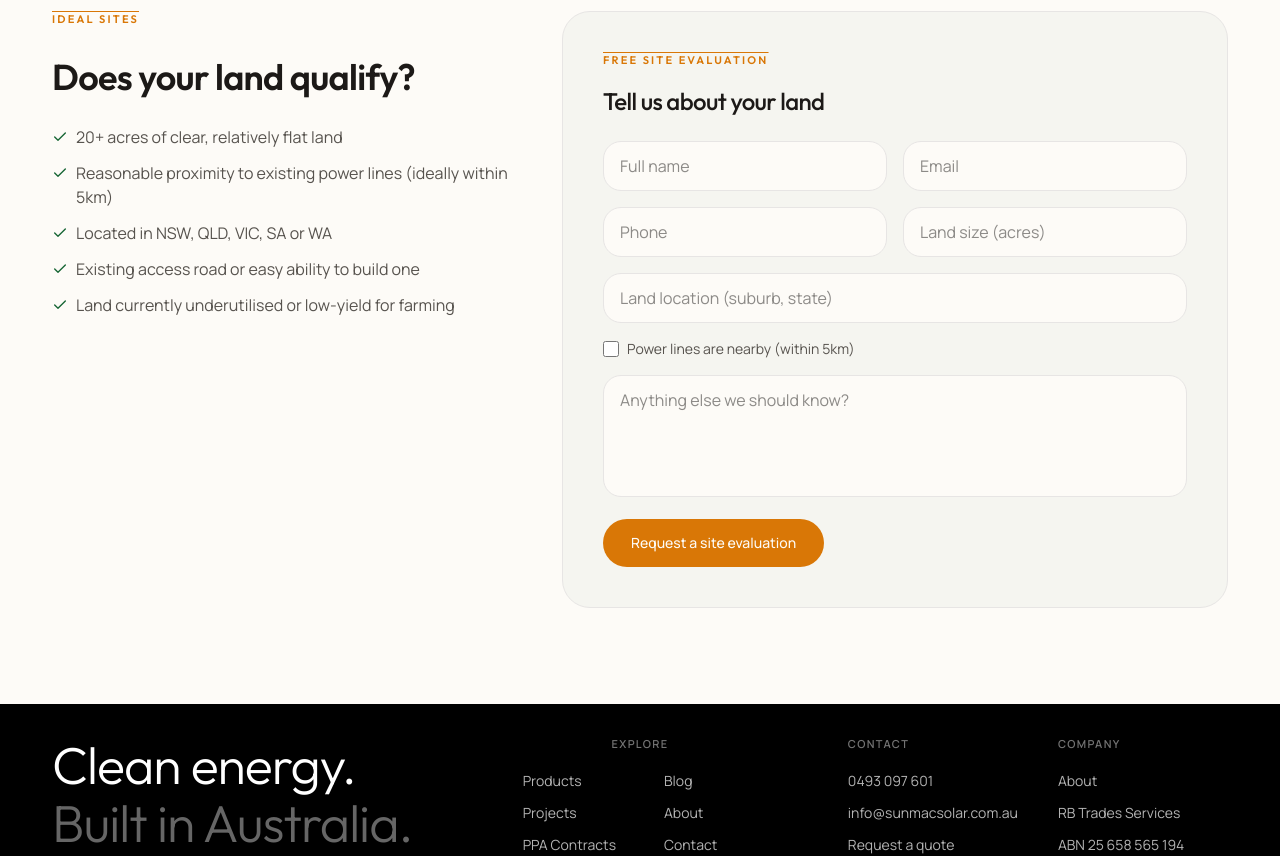
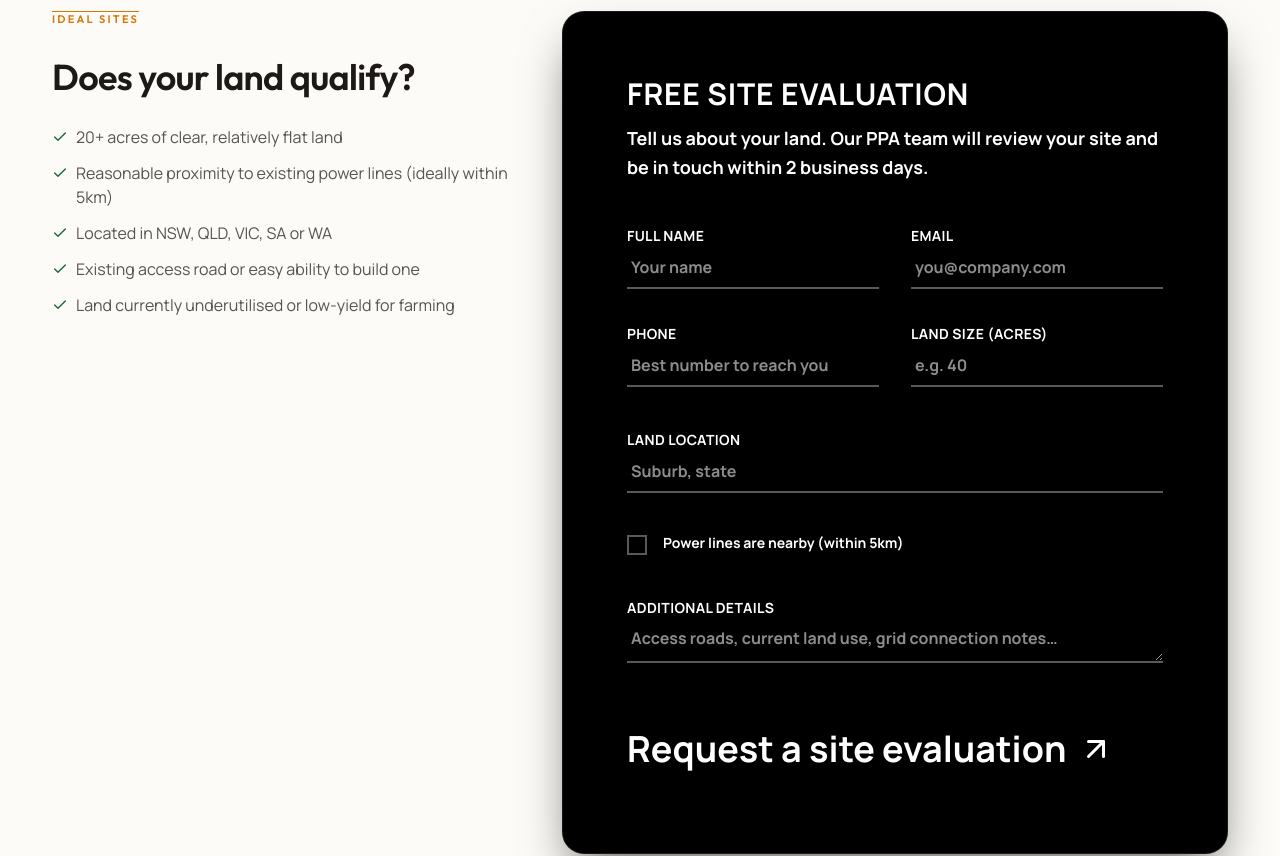
Before and after one commit to bhavya-darjii/sunmacsolar, a Next.js app in the folder frontend-final/: page /ppa in a window 1280 px wide. Shown: the part 1020-1876 px from the top of the page. Built offline with nearby package versions, Linux system fonts and the light colour scheme; no server answers.

Commit message:
Upgrade PPA form to featured dark aesthetic, extract shared form styles, and redesign Joey discovery banner

```diff
--- /dev/null
+++ b/frontend-final/components/forms/featuredFormStyles.ts
@@ -0,0 +1,8 @@
+export const featuredFormFieldClass =
+  "w-full border-b-2 border-[#ffffff]/35 bg-transparent px-1 py-2 font-bold text-[#ffffff] outline-none placeholder:font-bold placeholder:text-[#ffffff]/55 focus:border-[#ffffff]";
+
+export const featuredFormMessageFieldClass =
+  `${featuredFormFieldClass} min-h-[2.75rem] resize-y max-h-40 leading-snug`;
+
+export const featuredFormLabelClass =
+  "text-sm font-bold tracking-wide text-[#ffffff] uppercase";
--- a/frontend-final/pages/ppa.tsx
+++ b/frontend-final/pages/ppa.tsx
@@ -1,9 +1,24 @@
 import { useState } from "react";
 import Head from "next/head";
+import { motion } from "framer-motion";
 import { toast } from "sonner";
-import { Check, DollarSign, FileText, Map, Wrench, type LucideIcon } from "lucide-react";
+import {
+  ArrowUpRight,
+  Check,
+  DollarSign,
+  FileText,
+  Loader2,
+  Map,
+  Wrench,
+  type LucideIcon,
+} from "lucide-react";
 import Reveal from "@/components/Reveal";
 import PageIntro from "@/components/site/PageIntro";
+import {
+  featuredFormFieldClass,
+  featuredFormLabelClass,
+  featuredFormMessageFieldClass,
+} from "@/components/forms/featuredFormStyles";
 import { api } from "@/lib/api";
 
 interface Benefit {
@@ -46,17 +61,21 @@ export default function PpaPage() {
     notes: "",
   });
   const [submitting, setSubmitting] = useState(false);
+  const [submitStatus, setSubmitStatus] = useState<"idle" | "success" | "error">("idle");
 
   const onChange = (k: string, v: string | boolean) => setForm((f) => ({ ...f, [k]: v }));
 
   const onSubmit = async (e: React.FormEvent) => {
     e.preventDefault();
+    if (submitting) return;
+
     setSubmitting(true);
     try {
       await api.post("/ppa-inquiries", {
         ...form,
         land_size_acres: form.land_size_acres ? parseFloat(form.land_size_acres) : null,
       });
+      setSubmitStatus("success");
       toast.success("Inquiry sent — our PPA team will be in touch within 2 business days.");
       setForm({
         name: "",
@@ -67,8 +86,11 @@ export default function PpaPage() {
         has_grid_connection: false,
         notes: "",
       });
+      setTimeout(() => setSubmitStatus("idle"), 5000);
     } catch {
+      setSubmitStatus("error");
       toast.error("Could not send inquiry. Please try again or email info@sunmacsolar.com.au.");
+      setTimeout(() => setSubmitStatus("idle"), 5000);
     } finally {
       setSubmitting(false);
     }
@@ -140,83 +162,165 @@ export default function PpaPage() {
             </Reveal>
 
             <Reveal delay={0.1} className="md:col-span-7">
+              <motion.div
+                initial={{ opacity: 0, y: 30 }}
+                whileInView={{ opacity: 1, y: 0 }}
+                viewport={{ once: true }}
+                transition={{ duration: 0.8 }}
+                className="contact-featured-form-bg overflow-hidden rounded-3xl border border-[#ffffff]/10 p-8 shadow-2xl shadow-black/60 md:p-12 lg:p-16"
+              >
                 <form
                   onSubmit={onSubmit}
-                className="space-y-4 rounded-[var(--radius-card)] border border-[#e7e5e4] bg-[#f5f5f0] p-8 md:p-10"
+                  className="contact-featured-form space-y-8 sm:space-y-10"
                   data-testid="ppa-form"
                 >
-                <p className="overline">Free site evaluation</p>
-                <h3 className="mt-3 font-display text-2xl font-medium tracking-tight">
-                  Tell us about your land
-                </h3>
+                  <div className="space-y-3">
+                    <p className="text-xl font-bold uppercase tracking-wide text-[#ffffff] sm:text-2xl md:text-3xl">
+                      Free site evaluation
+                    </p>
+                    <p className="max-w-2xl text-base font-bold leading-relaxed text-[#ffffff] md:text-lg">
+                      Tell us about your land. Our PPA team will review your site and be in touch within
+                      2 business days.
+                    </p>
+                  </div>
 
-                <div className="grid gap-4 pt-2 md:grid-cols-2">
+                  <div className="grid gap-6 sm:grid-cols-2 sm:gap-8">
+                    <label className="block space-y-2">
+                      <span className={featuredFormLabelClass}>Full name</span>
                       <input
                         required
                         value={form.name}
                         onChange={(e) => onChange("name", e.target.value)}
-                    placeholder="Full name"
+                        placeholder="Your name"
                         data-testid="ppa-name"
-                    className="input-final"
+                        className={featuredFormFieldClass}
                       />
+                    </label>
+                    <label className="block space-y-2">
+                      <span className={featuredFormLabelClass}>Email</span>
                       <input
                         required
                         type="email"
                         value={form.email}
                         onChange={(e) => onChange("email", e.target.value)}
-                    placeholder="Email"
+                        placeholder="you@company.com"
                         data-testid="ppa-email"
-                    className="input-final"
+                        className={featuredFormFieldClass}
                       />
+                    </label>
+                    <label className="block space-y-2">
+                      <span className={featuredFormLabelClass}>Phone</span>
                       <input
                         required
                         value={form.phone}
                         onChange={(e) => onChange("phone", e.target.value)}
-                    placeholder="Phone"
+                        placeholder="Best number to reach you"
                         data-testid="ppa-phone"
-                    className="input-final"
+                        className={featuredFormFieldClass}
                       />
+                    </label>
+                    <label className="block space-y-2">
+                      <span className={featuredFormLabelClass}>Land size (acres)</span>
                       <input
                         value={form.land_size_acres}
                         onChange={(e) => onChange("land_size_acres", e.target.value)}
                         type="number"
                         step="0.1"
-                    placeholder="Land size (acres)"
+                        placeholder="e.g. 40"
                         data-testid="ppa-acres"
-                    className="input-final"
+                        className={featuredFormFieldClass}
                       />
+                    </label>
                   </div>
+
+                  <label className="block space-y-2">
+                    <span className={featuredFormLabelClass}>Land location</span>
                     <input
                       required
                       value={form.land_location}
                       onChange={(e) => onChange("land_location", e.target.value)}
-                  placeholder="Land location (suburb, state)"
+                      placeholder="Suburb, state"
                       data-testid="ppa-location"
-                  className="input-final"
+                      className={featuredFormFieldClass}
                     />
-                <label className="flex items-center gap-2 text-sm text-[#57534e]">
+                  </label>
+
+                  <label className="group flex cursor-pointer items-start gap-4">
                     <input
                       type="checkbox"
                       checked={form.has_grid_connection}
                       onChange={(e) => onChange("has_grid_connection", e.target.checked)}
                       data-testid="ppa-grid"
-                    className="h-4 w-4 accent-[#d97706]"
+                      className="peer sr-only focus:outline-none"
                     />
+                    <span
+                      className="mt-0.5 flex h-5 w-5 shrink-0 items-center justify-center border-2 border-[#ffffff]/35 bg-transparent transition-colors group-hover:border-[#ffffff]/55 peer-checked:border-[#ffffff] peer-checked:bg-[#ffffff] peer-checked:[&_svg]:opacity-100 peer-focus-visible:ring-2 peer-focus-visible:ring-[#ffffff]/40 peer-focus-visible:ring-offset-2 peer-focus-visible:ring-offset-[#000000]"
+                      aria-hidden
+                    >
+                      <Check
+                        className="h-3.5 w-3.5 text-[#000000] opacity-0 transition-opacity"
+                        strokeWidth={3}
+                      />
+                    </span>
+                    <span className="text-sm font-bold leading-snug text-[#ffffff]">
                       Power lines are nearby (within 5km)
+                    </span>
                   </label>
+
+                  <label className="block space-y-2">
+                    <span className={featuredFormLabelClass}>Additional details</span>
                     <textarea
-                  rows={4}
+                      rows={1}
                       value={form.notes}
                       onChange={(e) => onChange("notes", e.target.value)}
-                  placeholder="Anything else we should know?"
+                      placeholder="Access roads, current land use, grid connection notes…"
                       data-testid="ppa-notes"
-                  className="input-final resize-none"
+                      className={featuredFormMessageFieldClass}
                     />
+                  </label>
 
-                <button disabled={submitting} type="submit" data-testid="ppa-submit" className="btn-primary">
-                  {submitting ? "Sending…" : "Request a site evaluation"}
+                  <div className="flex min-h-[3.5rem] items-center sm:min-h-[4rem] md:h-20">
+                    {submitStatus === "success" ? (
+                      <motion.p
+                        initial={{ opacity: 0, y: 10 }}
+                        animate={{ opacity: 1, y: 0 }}
+                        className="text-xl font-bold text-[#ffffff] sm:text-2xl md:text-3xl"
+                      >
+                        Sent — our PPA team will be in touch within 2 business days.
+                      </motion.p>
+                    ) : submitStatus === "error" ? (
+                      <motion.p
+                        initial={{ opacity: 0, y: 10 }}
+                        animate={{ opacity: 1, y: 0 }}
+                        className="text-lg font-bold text-[#ffffff] sm:text-xl md:text-2xl"
+                      >
+                        Something went wrong. Please try again or email us directly.
+                      </motion.p>
+                    ) : (
+                      <button
+                        type="submit"
+                        disabled={submitting}
+                        className="group flex items-center gap-2 text-2xl font-bold text-[#ffffff] transition-opacity hover:opacity-80 disabled:opacity-50 sm:gap-3 sm:text-3xl md:text-4xl"
+                        data-testid="ppa-submit"
+                      >
+                        {submitting ? (
+                          <>
+                            Sending…
+                            <Loader2 className="h-6 w-6 animate-spin sm:h-8 sm:w-8 md:h-9 md:w-9" />
+                          </>
+                        ) : (
+                          <>
+                            Request a site evaluation
+                            <ArrowUpRight
+                              className="h-6 w-6 transition-transform group-hover:translate-x-1 group-hover:-translate-y-1 sm:h-8 sm:w-8 md:h-9 md:w-9"
+                            />
+                          </>
+                        )}
                       </button>
+                    )}
+                  </div>
                 </form>
+              </motion.div>
             </Reveal>
           </div>
         </section>
--- a/frontend-final/styles/contact-featured-form.css
+++ b/frontend-final/styles/contact-featured-form.css
@@ -7,6 +7,17 @@
   position: relative;
   z-index: 1;
   color: #ffffff;
+}
+
+.contact-featured-form input[type="number"] {
+  -moz-appearance: textfield;
+  appearance: textfield;
+}
+
+.contact-featured-form input[type="number"]::-webkit-outer-spin-button,
+.contact-featured-form input[type="number"]::-webkit-inner-spin-button {
+  -webkit-appearance: none;
+  margin: 0;
 }
 
 .contact-featured-form .glide-select--glass .glide-select__trigger,
```
Also changed, not shown: frontend-final/components/contact/ContactFeaturedForm.tsx (+5 -9 lines), frontend-final/components/home/DiscoverySection.tsx (+20 -15 lines), frontend-final/styles/home.css (+77 -0 lines), 1 other file (tests, documents, lock files or other folders). Lines whose indentation alone changed are shown as unchanged.
